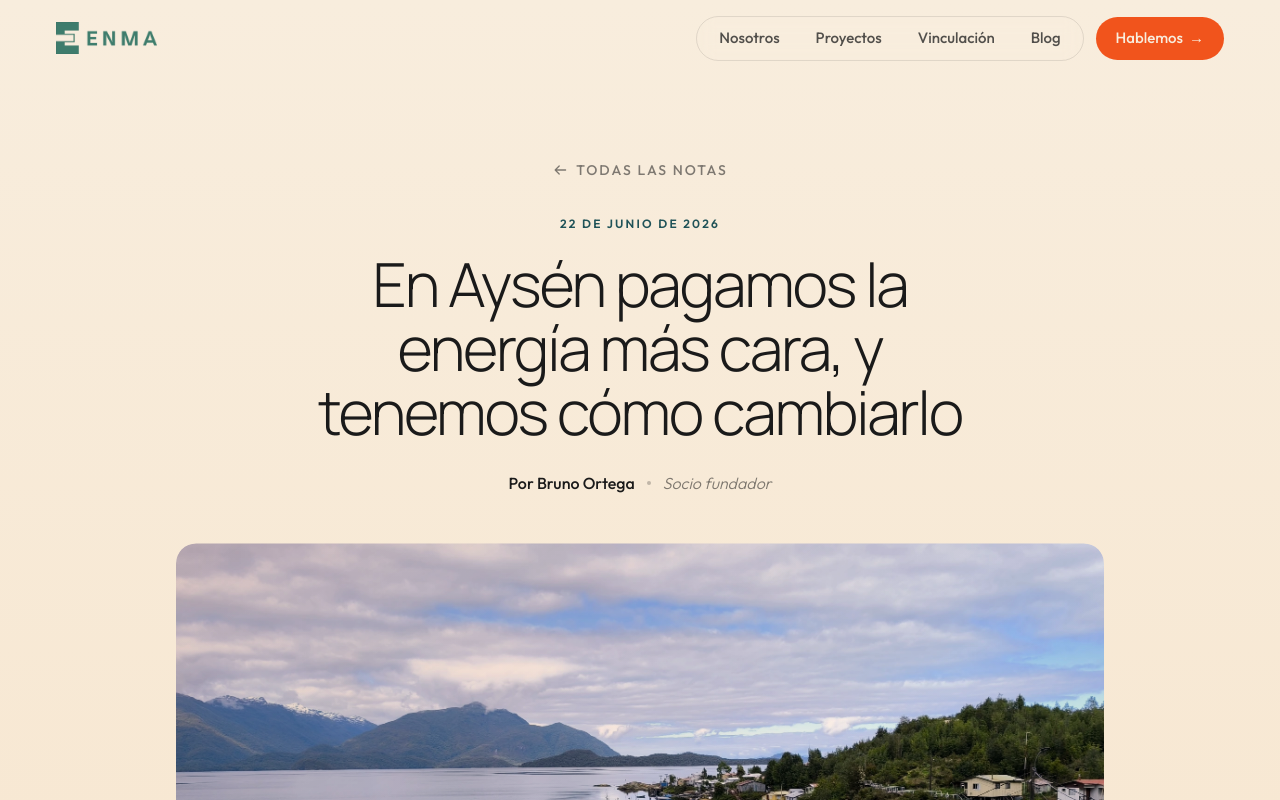
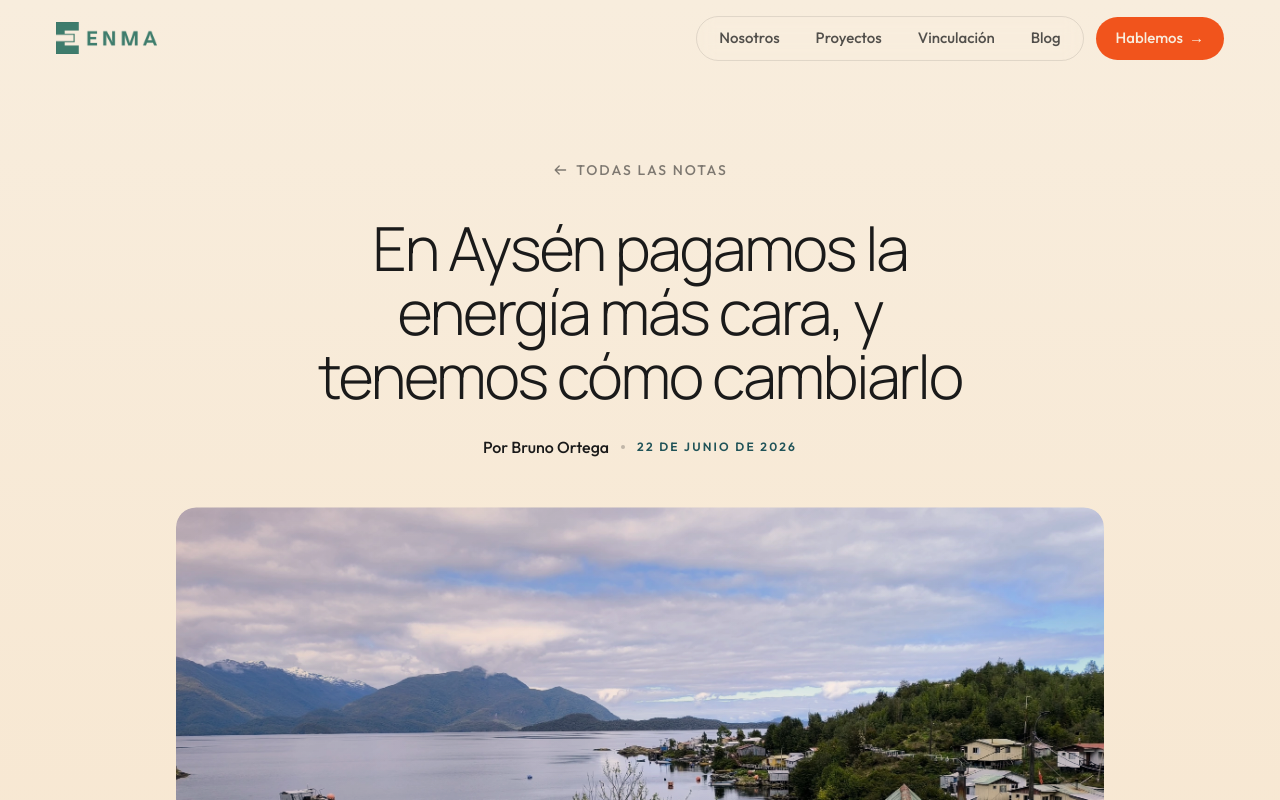
Before and after one commit to andresanemic/enma-v2, a Next.js app: page /blog/energia-mas-cara-aysen in a window 1280 px wide. Shown: the top 800 px of the page. Built offline with nearby package versions, Linux system fonts and the light colour scheme.

Commit message:
fix(blog): mueve la fecha al byline y elimina el rol en el Hero de los artículos
Co-Authored-By: Claude Opus 4.8 <noreply@anthropic.com>

```diff
--- a/src/components/sections/BlogArticle.tsx
+++ b/src/components/sections/BlogArticle.tsx
@@ -146,11 +146,6 @@ export default function BlogArticle({ article, nav }: { article: Article; nav: N
             Todas las notas
           </Link>
 
-          {/* Fecha de publicación — label limpio (toma el lugar del antiguo topic) */}
-          <p data-fade className="mb-5 font-body text-xs font-semibold uppercase tracking-[0.18em] text-teal" style={{ opacity: 0 }}>
-            <time dateTime={article.date}>{formatArticleDate(article.date)}</time>
-          </p>
-
           <h1
             data-fade
             className="m-0 mx-auto max-w-[20ch] font-display font-light text-ink"
@@ -159,15 +154,13 @@ export default function BlogArticle({ article, nav }: { article: Article; nav: N
             {article.title}
           </h1>
 
-          {/* Byline — autor · rol (lectura natural, sin mono) */}
+          {/* Byline — autor · fecha (fecha a la derecha, estilo teal de siempre) */}
           <div data-fade className="mt-7 flex flex-wrap items-center justify-center gap-x-3 gap-y-1" style={{ opacity: 0 }}>
             <span className="font-body text-base font-medium text-ink">Por {article.author}</span>
-            {article.role && (
-              <>
-                <span aria-hidden="true" className="h-1 w-1 rounded-full bg-ink/25" />
-                <span className="font-body text-base font-light italic text-ink/55">{article.role}</span>
-              </>
-            )}
+            <span aria-hidden="true" className="h-1 w-1 rounded-full bg-ink/25" />
+            <span className="font-body text-xs font-semibold uppercase tracking-[0.18em] text-teal">
+              <time dateTime={article.date}>{formatArticleDate(article.date)}</time>
+            </span>
           </div>
         </div>
 
```
